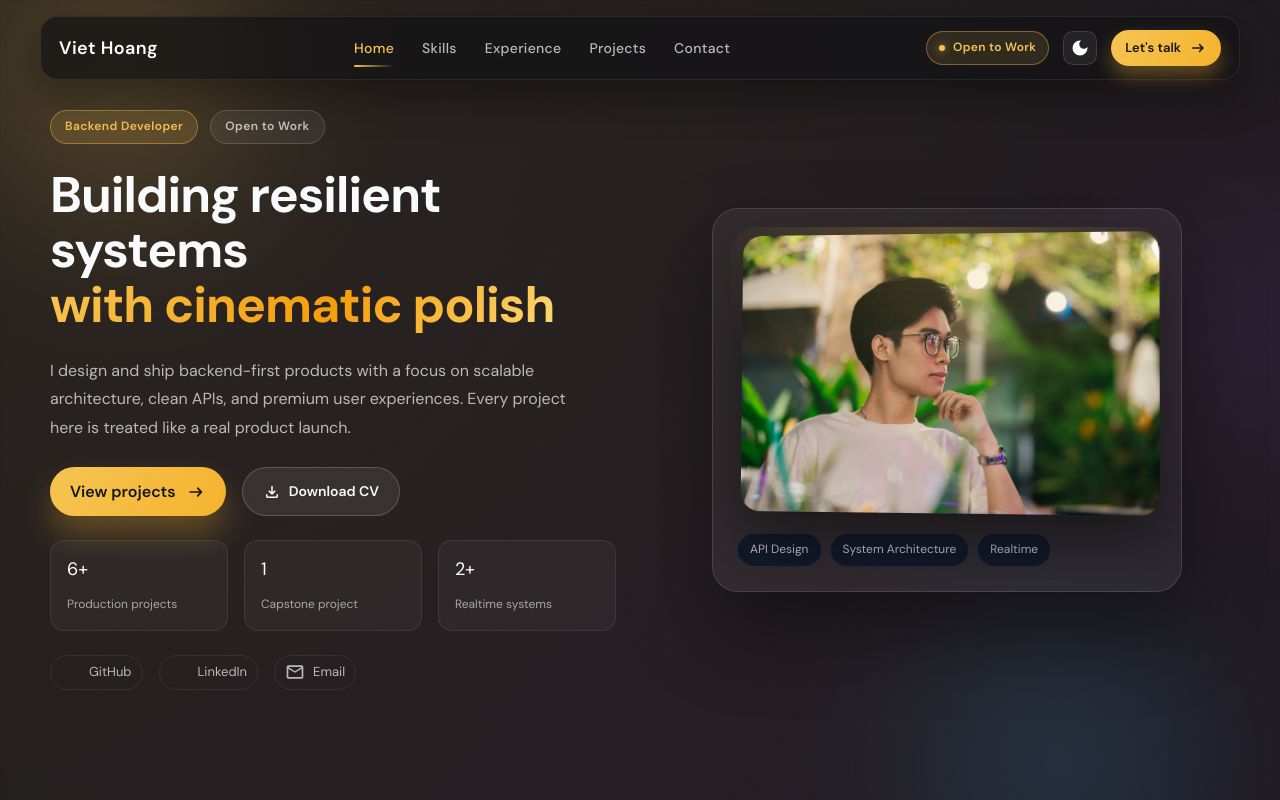
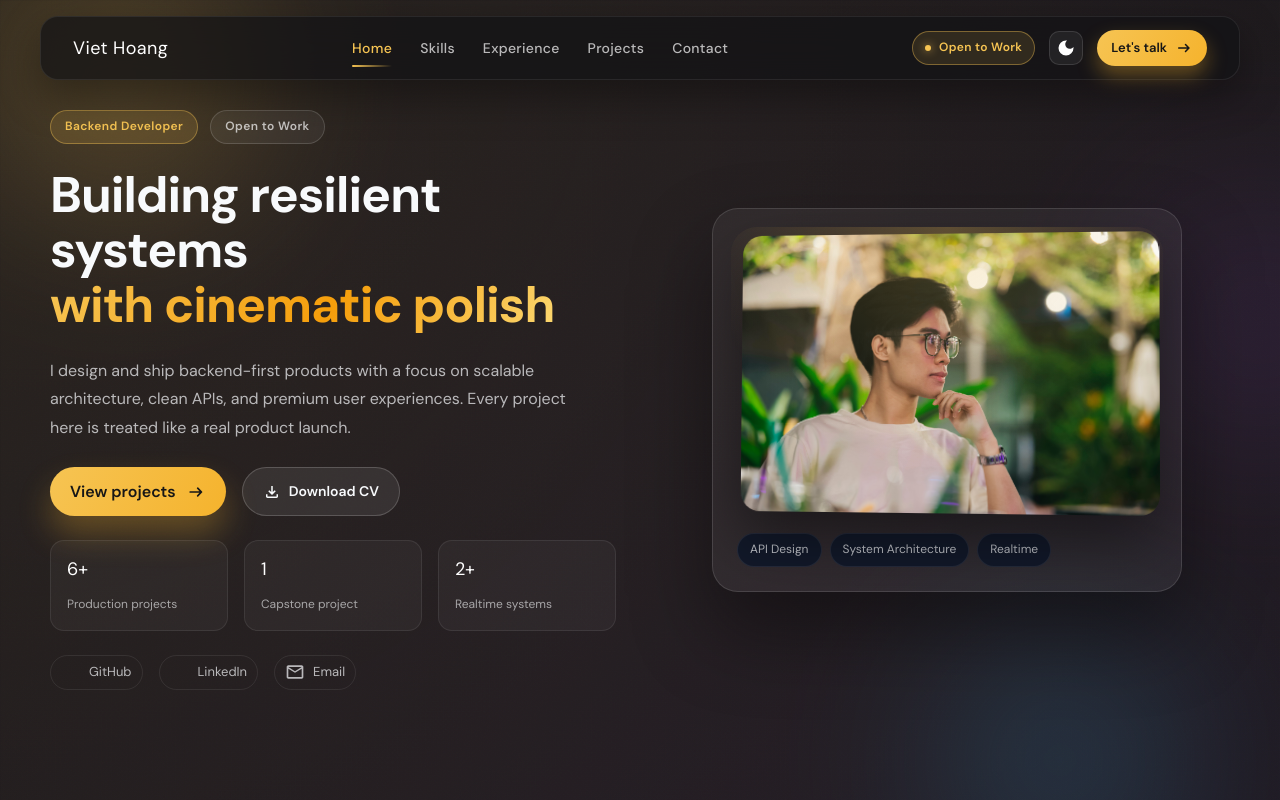
Before and after one commit to viethoang1520/portfolio, a React (Vite) app: page / in a window 1280 px wide. Shown: the top 800 px of the page. Built offline with nearby package versions, Linux system fonts and the light colour scheme; some icons are missing.

Commit message:
fix: header

```diff
--- a/src/components/Header/Header.scss
+++ b/src/components/Header/Header.scss
@@ -14,7 +14,7 @@
     justify-content: space-between;
     align-items: center;
     height: 64px;
-    padding: 0 18px;
+    padding: 0 32px;
     border-radius: 18px;
     color: #fff;
     background: rgba(18, 19, 22, 0.72);
@@ -25,7 +25,7 @@
 
     .logo-block {
       user-select: none;
-      font-weight: 600;
+      font-weight: 400;
       font-size: 18px;
       letter-spacing: 0.4px;
     }
```
